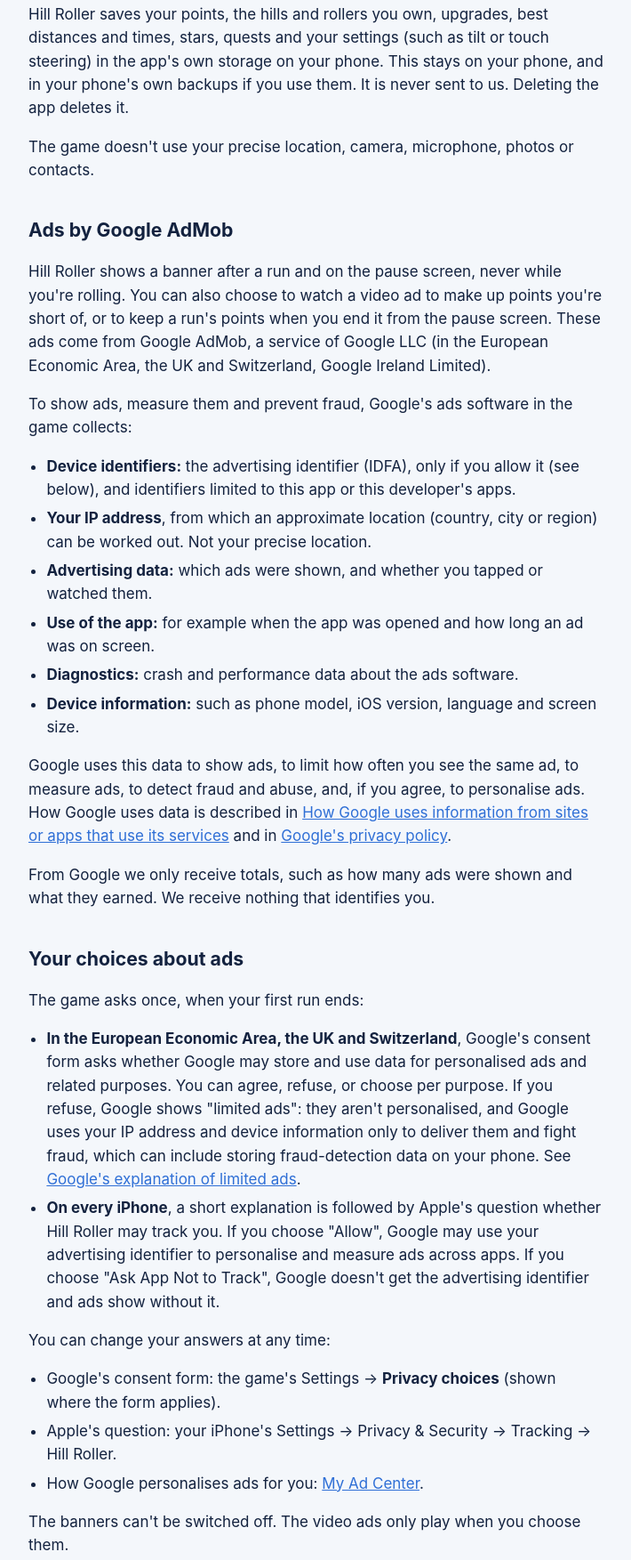
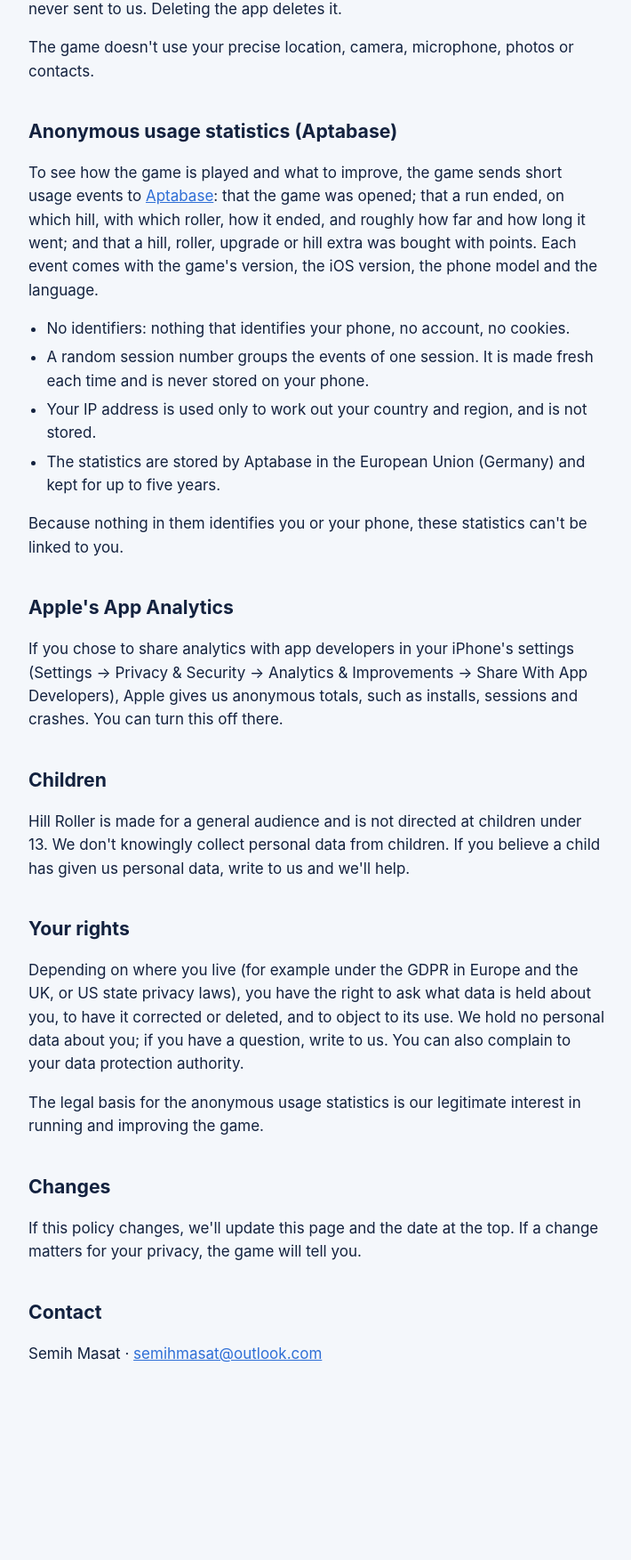
Before and after one commit to semihmasat/semihmasat.github.io, a plain HTML site: page hill-roller/privacy.html in a window 1280 px wide. Shown: the part 776-2529 px from the top of the page at 89% size, without its empty margins (284-994 px from the left). After the commit the page ends 2391 px from the top, so only its background shows below. Drawn offline with Linux system fonts and the light colour scheme.

Commit message:
Hill Roller: privacy policy and support page for 1.0 build 5

```diff
--- a/hill-roller/privacy.html
+++ b/hill-roller/privacy.html
@@ -10,15 +10,12 @@
 <main>
 <p class="back"><a href="./">‹ Hill Roller</a></p>
 <h1>Privacy policy</h1>
-<p class="meta">Hill Roller for iPhone · Last updated 2 November 2026</p>
+<p class="meta">Hill Roller for iPhone · Last updated 16 November 2026</p>
 
 <h2>The short version</h2>
 <ul>
 <li>Hill Roller has no accounts and no sign-in. We never ask for your name, email or anything else about you.</li>
 <li>Your progress and settings are saved only on your phone. We never receive them.</li>
-<li>The game is free and shows ads from Google AdMob. When your first run ends, the game asks whether ads may be
-personalised. If you agree, Google may use your phone's advertising identifier. If you don't, ads still show, without
-it. The game plays the same either way.</li>
 <li>The game sends anonymous usage statistics (such as runs played) through Aptabase. They contain nothing that
 identifies you or your phone.</li>
 <li>We don't sell data, and we receive no personal data about you.</li>
@@ -30,67 +27,25 @@ identifies you or your phone.</li>
 
 <h2>What the game keeps on your phone</h2>
 <p>Hill Roller saves your points, the hills and rollers you own, upgrades, best distances and times, stars, quests and
-your settings (such as tilt or touch steering) in the app's own storage on your phone. This stays on your phone, and in
-your phone's own backups if you use them. It is never sent to us. Deleting the app deletes it.</p>
+your settings (such as the sound and music volume and the language) in the app's own storage on your phone. This
+stays on your phone, and in your phone's own backups if you use them. It is never sent to us. Deleting the app deletes
+it.</p>
 <p>The game doesn't use your precise location, camera, microphone, photos or contacts.</p>
-
-<h2>Ads by Google AdMob</h2>
-<p>Hill Roller shows a banner after a run and on the pause screen, never while you're rolling. You can also choose to
-watch a video ad to make up points you're short of, or to keep a run's points when you end it from the pause screen.
-These ads come from Google AdMob, a service of Google LLC (in the European Economic Area, the UK and Switzerland,
-Google Ireland Limited).</p>
-<p>To show ads, measure them and prevent fraud, Google's ads software in the game collects:</p>
-<ul>
-<li><strong>Device identifiers:</strong> the advertising identifier (IDFA), only if you allow it (see below), and
-identifiers limited to this app or this developer's apps.</li>
-<li><strong>Your IP address</strong>, from which an approximate location (country, city or region) can be worked out.
-Not your precise location.</li>
-<li><strong>Advertising data:</strong> which ads were shown, and whether you tapped or watched them.</li>
-<li><strong>Use of the app:</strong> for example when the app was opened and how long an ad was on screen.</li>
-<li><strong>Diagnostics:</strong> crash and performance data about the ads software.</li>
-<li><strong>Device information:</strong> such as phone model, iOS version, language and screen size.</li>
-</ul>
-<p>Google uses this data to show ads, to limit how often you see the same ad, to measure ads, to detect fraud and abuse,
-and, if you agree, to personalise ads. How Google uses data is described in
-<a href="https://policies.google.com/technologies/partner-sites">How Google uses information from sites or apps that use
-its services</a> and in <a href="https://policies.google.com/privacy">Google's privacy policy</a>.</p>
-<p>From Google we only receive totals, such as how many ads were shown and what they earned. We receive nothing that
-identifies you.</p>
-
-<h2>Your choices about ads</h2>
-<p>The game asks once, when your first run ends:</p>
-<ul>
-<li><strong>In the European Economic Area, the UK and Switzerland</strong>, Google's consent form asks whether Google
-may store and use data for personalised ads and related purposes. You can agree, refuse, or choose per purpose. If you
-refuse, Google shows "limited ads": they aren't personalised, and Google uses your IP address and device information
-only to deliver them and fight fraud, which can include storing fraud-detection data on your phone. See
-<a href="https://support.google.com/admob/answer/10105530">Google's explanation of limited ads</a>.</li>
-<li><strong>On every iPhone</strong>, a short explanation is followed by Apple's question whether Hill Roller may track
-you. If you choose "Allow", Google may use your advertising identifier to personalise and measure ads across apps. If
-you choose "Ask App Not to Track", Google doesn't get the advertising identifier and ads show without it.</li>
-</ul>
-<p>You can change your answers at any time:</p>
-<ul>
-<li>Google's consent form: the game's Settings → <strong>Privacy choices</strong> (shown where the form applies).</li>
-<li>Apple's question: your iPhone's Settings → Privacy &amp; Security → Tracking → Hill Roller.</li>
-<li>How Google personalises ads for you: <a href="https://myadcenter.google.com">My Ad Center</a>.</li>
-</ul>
-<p>The banners can't be switched off. The video ads only play when you choose them.</p>
 
 <h2>Anonymous usage statistics (Aptabase)</h2>
 <p>To see how the game is played and what to improve, the game sends short usage events to
-<a href="https://aptabase.com">Aptabase</a>: for example that a run started or ended, on which hill and with which
-roller, that something was bought with points, or that a video ad was watched. Each event comes with the game's
-version, the iOS version, the phone model and the language.</p>
+<a href="https://aptabase.com">Aptabase</a>: that the game was opened; that a run ended, on which hill, with which
+roller, how it ended, and roughly how far and how long it went; and that a hill, roller, upgrade or hill extra was
+bought with points. Each event comes with the game's version, the iOS version, the phone model and the
+language.</p>
 <ul>
-<li>No identifiers: no advertising identifier, no device identifier, no account, no cookies.</li>
+<li>No identifiers: nothing that identifies your phone, no account, no cookies.</li>
 <li>A random session number groups the events of one session. It is made fresh each time and is never stored on your
 phone.</li>
 <li>Your IP address is used only to work out your country and region, and is not stored.</li>
 <li>The statistics are stored by Aptabase in the European Union (Germany) and kept for up to five years.</li>
 </ul>
-<p>Because nothing in them identifies you or your phone, these statistics can't be linked to you, and aren't used for
-ads.</p>
+<p>Because nothing in them identifies you or your phone, these statistics can't be linked to you.</p>
 
 <h2>Apple's App Analytics</h2>
 <p>If you chose to share analytics with app developers in your iPhone's settings (Settings → Privacy &amp; Security →
@@ -103,12 +58,11 @@ personal data from children. If you believe a child has given us personal data,
 
 <h2>Your rights</h2>
 <p>Depending on where you live (for example under the GDPR in Europe and the UK, or US state privacy laws), you have the
-right to ask what data is held about you, to have it corrected or deleted, to object to its use and to withdraw
-consent. We hold no personal data about you. For data Google holds, use the choices above or
-<a href="https://policies.google.com/privacy">Google's privacy tools</a>; if you need help, write to us. You can also
-complain to your data protection authority.</p>
-<p>The legal basis for personalised ads is your consent. For limited or non-personalised ads, fraud prevention and the
-anonymous usage statistics, it is our legitimate interest in running and improving a free game paid for by ads.</p>
+right to ask what data is held about you, to have it corrected or deleted, and to object to its use. We hold no
+personal data about you; if you have a question, write to us. You can also complain to your data protection
+authority.</p>
+<p>The legal basis for the anonymous usage statistics is our legitimate interest in running and improving the
+game.</p>
 
 <h2>Changes</h2>
 <p>If this policy changes, we'll update this page and the date at the top. If a change matters for your privacy, the
```
Also changed, not shown: hill-roller/index.html (+8 -20 lines).
